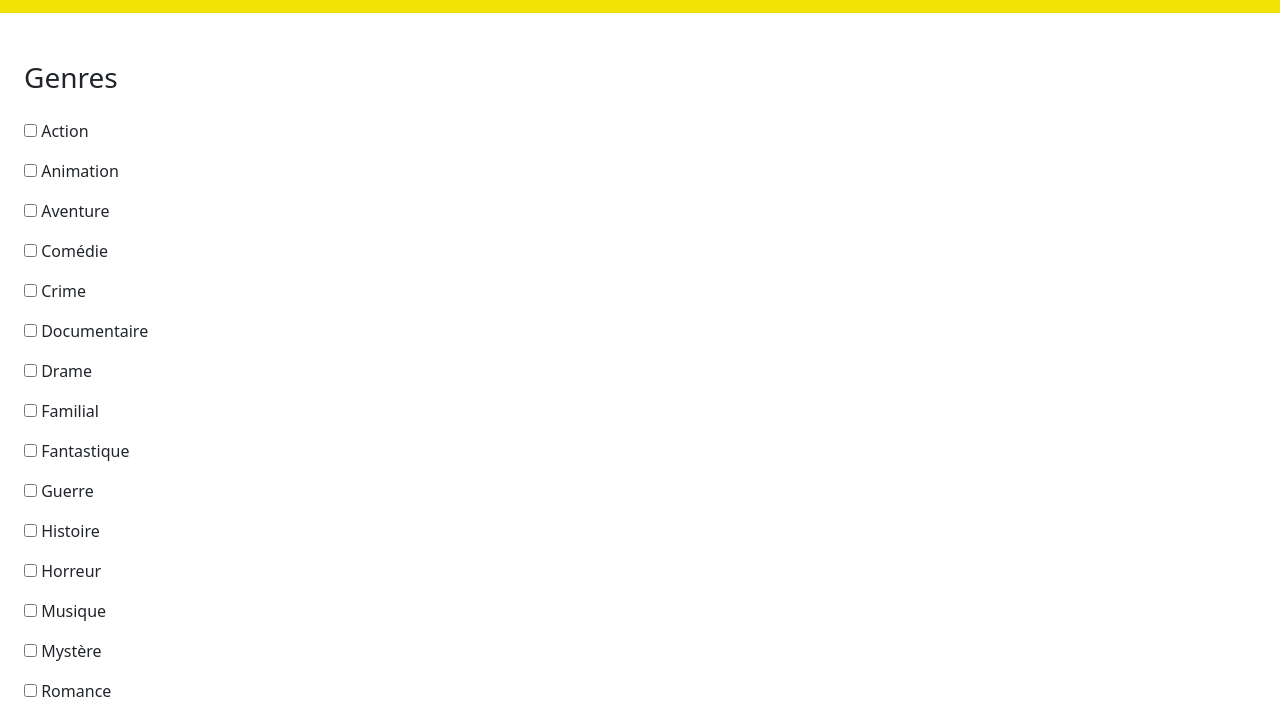
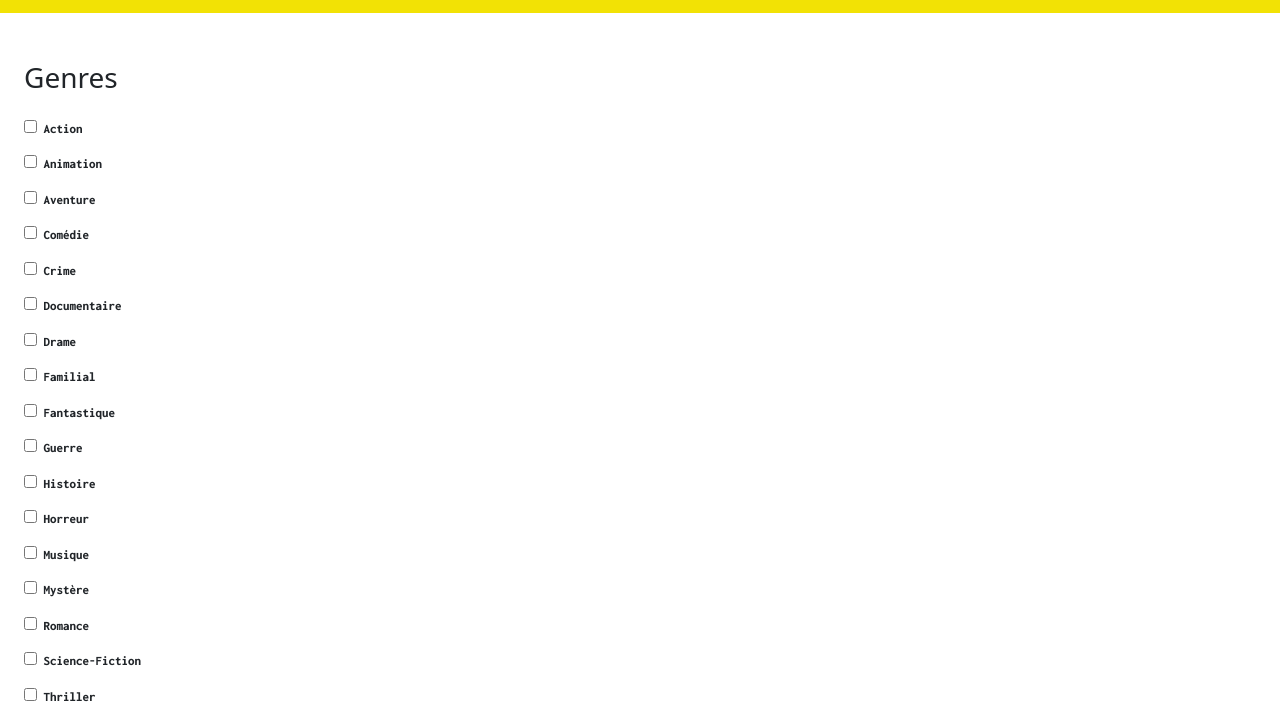
Before and after one commit to AlexMouchez/Cinema-JS, a plain HTML site: page LesAgitesDeLaToile/galerie.html in a window 1280 px wide. Shown: the part 61-777 px from the top of the page. Drawn offline with nearby package versions, Linux system fonts and the light colour scheme; no server answers.

Commit message:
commit pour le commandant

```diff
--- a/LesAgitesDeLaToile/css/style.css
+++ b/LesAgitesDeLaToile/css/style.css
@@ -135,20 +135,21 @@ footer p {
 }
 
 
-/* BOUTONS BAS */
-
-#nbrMU, #nbrPU {
-
+.barre-genre {
+    font-family: 'Inconsolata', monospace;
+    font-size: small;
 }
 
+ #side-genre{
+display:flex;
+flex-direction: column;
+ }
 
 
-
-
-
-
-
-
+#SGenre {
+display: flex;
+flex-direction: row;
+}
 
 
 
--- a/LesAgitesDeLaToile/galerie.html
+++ b/LesAgitesDeLaToile/galerie.html
@@ -50,10 +50,10 @@
             </div>
     </nav>
 
-
+<main class="main-gallerie">
     <!-- PARTIE BARRE DE TRI PAR GENRE :  -->
-    <section class="row col-12 d-flex flex-nowrap ">
-        <article class="col-2 me-3">
+    <section id="side-genre"class="row col-12 d-flex flex-nowrap ">
+        <article id="SGenre" class="col-2 me-3">
             <div class="filter">
                 <h3 class="ms-4 mb-4">Genres</h3>
                 <dl class="barre-genre">
@@ -132,6 +132,10 @@
 
     </section>
 
+</main>
+
+
+
     <navbar class="d-flex justify-content-center mb-3 ">
 
         <button class="btn btn-warning me-3"id="premier" onclick="premier()">First </button>
```
